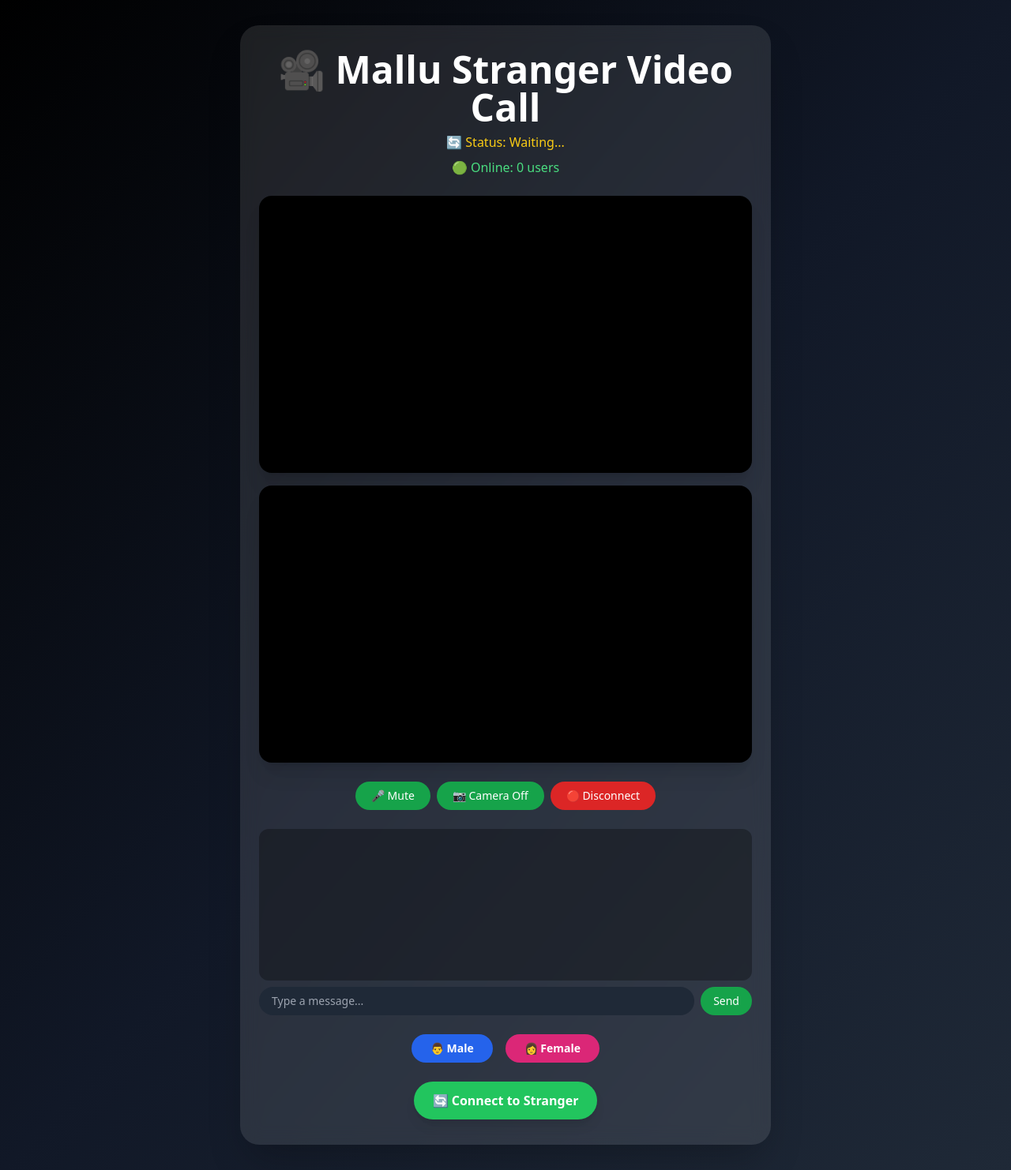
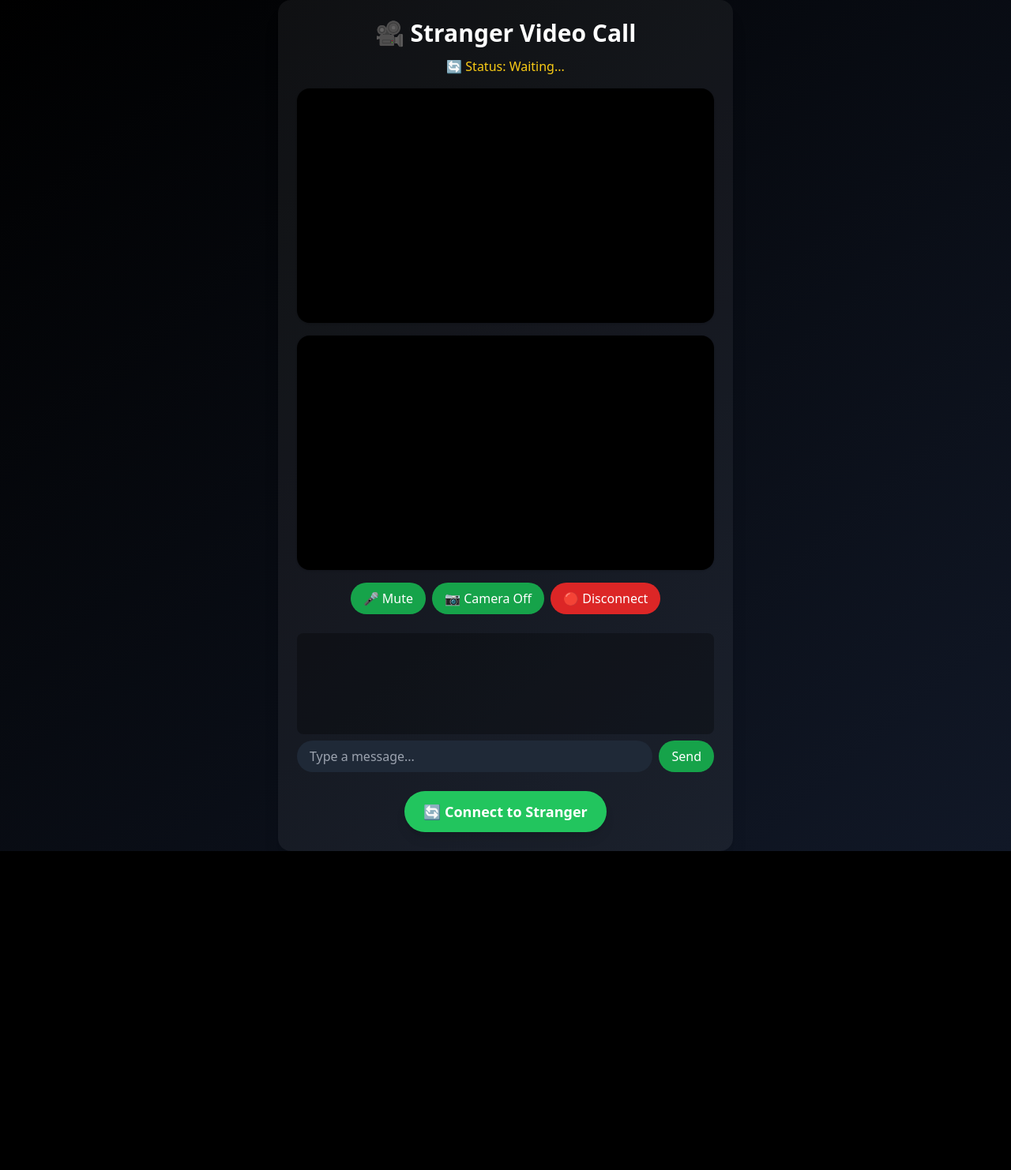
Before and after one commit to Adarshlumi/CHAT_KERALA, a Flask app: page / in a window 1280 px wide. Shown: the whole page at 79% size. After the commit the page ends 1078 px from the top, so only its background shows below. Run offline with Flask 3, Linux system fonts and the light colour scheme; some libraries are stand-ins or nearby versions.

Commit message:
Update index.html

```diff
--- a/templates/index.html
+++ b/templates/index.html
@@ -1,5 +1,5 @@
 <!DOCTYPE html>
-<html lang="en" class="scroll-smooth">
+<html lang="en">
 <head>
   <meta charset="UTF-8" />
   <meta name="viewport" content="width=device-width, initial-scale=1.0" />
@@ -10,7 +10,7 @@
   <meta name="theme-color" content="#1db954" />
   <link rel="apple-touch-icon" href="/icons/icon-192.png">
 
-  <!-- Tailwind CSS -->
+  <!-- Tailwind CSS for modern styling -->
   <script src="https://cdn.tailwindcss.com"></script>
   <style>
     video {
@@ -18,6 +18,7 @@
       background-color: black;
     }
     #chatMessages {
+      max-height: 150px;
       overflow-y: auto;
     }
     #loader {
@@ -25,83 +26,48 @@
     }
   </style>
 </head>
-
-<body class="bg-gradient-to-br from-black via-gray-900 to-gray-800 text-white min-h-screen flex items-center justify-center px-4 py-8">
+<body class="bg-gradient-to-br from-black to-gray-900 text-white min-h-screen flex items-center justify-center px-4">
 
   <!-- Loader -->
   <div id="loader" class="fixed inset-0 bg-black bg-opacity-70 flex flex-col items-center justify-center z-50 hidden">
     <div class="w-12 h-12 border-4 border-green-500 border-dashed rounded-full animate-spin mb-4"></div>
-    <p class="text-lg font-semibold">Finding a stranger...</p>
+    <p class="text-lg">Finding a stranger...</p>
   </div>
 
   <!-- Main Container -->
-  <div class="w-full max-w-2xl px-4 sm:px-6 bg-white bg-opacity-10 p-6 sm:p-8 rounded-3xl shadow-2xl backdrop-blur-md space-y-6">
+  <div class="w-full max-w-xl bg-white bg-opacity-5 p-6 rounded-2xl shadow-xl flex flex-col items-center">
+    <h1 class="text-3xl font-bold mb-3 text-center">🎥 Stranger Video <a href="/admin">Call</a></h1>
+    <p id="statusBar" class="text-yellow-400 font-medium mb-4">🔄 Status: Waiting...</p>
 
-    <!-- Header -->
-    <div class="text-center space-y-2">
-      <h1 class="text-3xl md:text-5xl font-extrabold leading-tight">🎥 Mallu Stranger Video Call</h1>
-      <p id="statusBar" class="text-yellow-400 font-medium text-sm sm:text-base">🔄 Status: Waiting...</p>
-      <p id="onlineCount" class="text-green-400 font-medium text-sm sm:text-base">🟢 Online: 0 users</p>
-    </div>
-
-    <!-- Video Area -->
-    <div id="videos" class="space-y-4">
-      <video id="localVideo" autoplay muted playsinline class="w-full aspect-video shadow-xl"></video>
-      <video id="remoteVideo" autoplay playsinline class="w-full aspect-video shadow-xl"></video>
+    <!-- Videos -->
+    <div id="videos" class="flex flex-col gap-4 w-full">
+      <video id="localVideo" autoplay muted playsinline class="w-full aspect-video shadow"></video>
+      <video id="remoteVideo" autoplay playsinline class="w-full aspect-video shadow"></video>
     </div>
 
     <!-- Controls -->
-    <div class="flex flex-wrap gap-2 justify-center">
-      <button onclick="toggleMic()" id="micBtn" class="bg-green-600 hover:bg-green-500 px-5 py-2 rounded-full text-sm font-medium transition">🎤 Mute</button>
-      <button onclick="toggleCam()" id="camBtn" class="bg-green-600 hover:bg-green-500 px-5 py-2 rounded-full text-sm font-medium transition">📷 Camera Off</button>
-      <button onclick="disconnectCall()" class="bg-red-600 hover:bg-red-500 px-5 py-2 rounded-full text-sm font-medium transition">🔴 Disconnect</button>
+    <div class="flex gap-2 mt-4 flex-wrap justify-center">
+      <button onclick="toggleMic()" id="micBtn" class="bg-green-600 px-4 py-2 rounded-full">🎤 Mute</button>
+      <button onclick="toggleCam()" id="camBtn" class="bg-green-600 px-4 py-2 rounded-full">📷 Camera Off</button>
+      <button onclick="disconnectCall()" class="bg-red-600 px-4 py-2 rounded-full">🔴 Disconnect</button>
     </div>
 
     <!-- Chat -->
-    <div class="space-y-2">
-      <div id="chatMessages" class="bg-black bg-opacity-30 p-3 rounded-xl h-32 sm:h-40 md:h-48 text-sm space-y-2 overflow-y-auto"></div>
+    <div class="w-full mt-6">
+      <div id="chatMessages" class="bg-black bg-opacity-30 p-3 rounded-lg h-32 text-sm space-y-2 mb-2"></div>
       <div class="flex gap-2">
-        <input type="text" id="chatInput" placeholder="Type a message..." class="flex-1 bg-gray-800 px-4 py-2 rounded-full focus:outline-none text-sm text-white placeholder-gray-400" />
-        <button onclick="sendMessage()" class="bg-green-600 hover:bg-green-500 px-4 py-2 rounded-full text-sm font-medium transition">Send</button>
-      </div>
-    </div>
-
-    <!-- Gender Selection Buttons -->
-    <div class="flex justify-center gap-4">
-      <button id="maleBtn" class="bg-blue-600 hover:bg-blue-500 px-6 py-2 rounded-full text-sm font-semibold transition">👨 Male</button>
-      <button id="femaleBtn" class="bg-pink-600 hover:bg-pink-500 px-6 py-2 rounded-full text-sm font-semibold transition">👩 Female</button>
-    </div>
-
-    <!-- QR Code Message -->
-    <div id="qrMessage" class="hidden text-center mt-4 text-sm text-pink-300 space-y-2">
-      <p>👩 Female option requires a one-time verification fee.<br>Please scan the QR code below to continue.</p>
-      <div class="mt-2">
-        <img src="/static/60.png" alt="Payment QR" class="w-40 mx-auto rounded-lg border border-white shadow-lg" />
+        <input type="text" id="chatInput" placeholder="Type a message..." class="flex-1 bg-gray-800 px-4 py-2 rounded-full focus:outline-none" />
+        <button onclick="sendMessage()" class="bg-green-600 px-4 py-2 rounded-full">Send</button>
       </div>
     </div>
 
     <!-- Connect Button -->
-    <div class="text-center">
-      <button onclick="findStranger()" class="bg-green-500 hover:bg-green-600 px-6 py-3 rounded-full text-base font-semibold shadow-lg transition">
-        🔄 Connect to Stranger
-      </button>
-    </div>
+    <button onclick="findStranger()" class="mt-6 bg-green-500 hover:bg-green-600 px-6 py-3 rounded-full text-lg font-semibold shadow-lg">
+      🔄 Connect to Stranger
+    </button>
   </div>
 
   <!-- Scripts -->
-
-<script>
-  const socket = io();
-
-  socket.on('online_count', data => {
-    const count = data.count;
-    // Update your DOM element with the count
-    document.getElementById("online-count").innerText = count;
-  });
-</script>
-
-
-
   <script src="https://cdn.socket.io/4.3.2/socket.io.min.js"></script>
   <script>
     const socket = io();
@@ -121,7 +87,7 @@
 
     function updateStatus(msg, color = "text-yellow-400") {
       statusBar.textContent = `🔄 Status: ${msg}`;
-      statusBar.className = `font-medium ${color}`;
+      statusBar.className = `font-medium mb-4 ${color}`;
     }
 
     async function getMedia() {
@@ -213,6 +179,7 @@
       updateStatus("Stranger disconnected", "text-red-400");
     });
 
+    // Redirect on admin alarm trigger
     socket.on('show_alarm', () => {
       window.location.href = '/ashore';
     });
@@ -221,26 +188,13 @@
       window.location.href = '/';
     });
 
-    // ✅ Gender-based QR logic
-    document.getElementById('femaleBtn').addEventListener('click', () => {
-      document.getElementById('qrMessage').classList.remove('hidden');
-    });
-
-    document.getElementById('maleBtn').addEventListener('click', () => {
-      document.getElementById('qrMessage').classList.add('hidden');
-    });
-
-    // ✅ Online user count
-    socket.on('online_users', (count) => {
-      document.getElementById('onlineCount').textContent = `🟢 Online: ${count} user${count !== 1 ? 's' : ''}`;
-    });
-
-    // ✅ PWA support
+    // PWA service worker
     if ('serviceWorker' in navigator) {
       navigator.serviceWorker.register('/service-worker.js')
         .then(() => console.log('Service Worker Registered ✅'))
         .catch(err => console.error('SW registration failed ❌', err));
     }
   </script>
+
 </body>
 </html>
```
